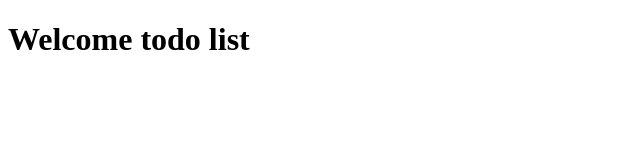
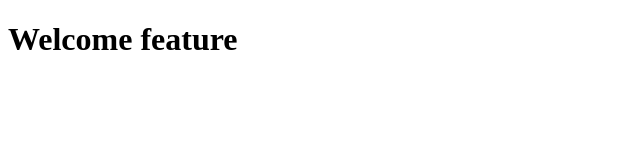
Before and after one commit to Kin-Doung/Todo_list, a plain HTML site: page index.html in a window 1280 px wide. Shown: the full height of the page, 0-640 px from the left. Drawn offline with Linux system fonts and the light colour scheme.

Commit message:
create branch

```diff
--- a/index.html
+++ b/index.html
@@ -6,6 +6,6 @@
     <title>Document</title>
 </head>
 <body>
-    <h1>Welcome todo list</h1>
+    <h1>Welcome feature</h1>
 </body>
 </html>
```
